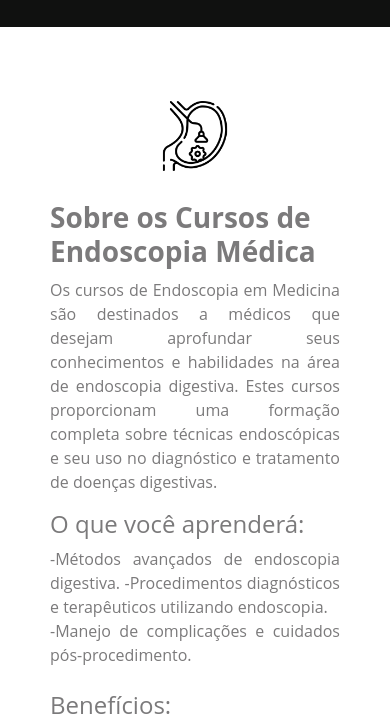
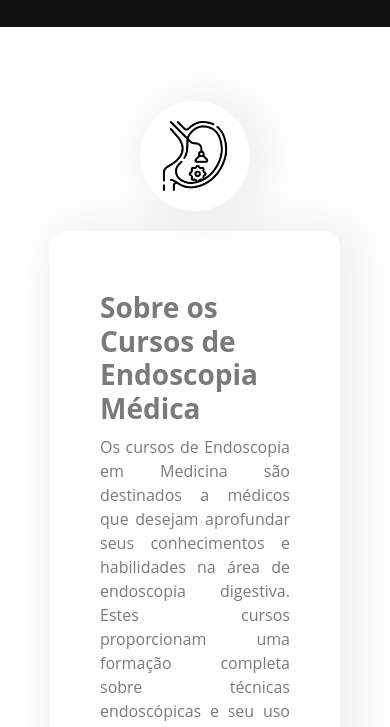
Before and after one commit to LucasVieiraaaa/Endo, a website: page src/pages/MedicinaEndo/medicinaEndo.html in a window 390 px wide. Shown: the part 485-1212 px from the top of the page. Drawn offline with nearby package versions, Linux system fonts and the light colour scheme.

Commit message:
Responsivity update

```diff
--- a/global.css
+++ b/global.css
@@ -377,31 +377,6 @@ details[open] summary {
     border-radius: 0px;
 }
 
-.btn02 {
-    background-color: #1d201d;
-    color: #ffffff;
-    width: 450px;
-    margin-top: 20px;
-    height: 55px;
-    font-size: 15px;
-    transition: transform 0.3s ease-in-out, background-color 0.3s ease-in-out, box-shadow 0.3s ease-in-out, border-radius 0.3s ease-in-out;
-    padding: 10px 20px;
-    padding-bottom: 55px;
-    margin-top: 0px;
-    border: none;
-    border-radius: 1em;
-    text-align: center;
-    box-shadow: 5px 5px 20px rgba(189, 189, 189, 0.6);
-}
-
-.btn02:hover {
-    transform: scale(1.07);
-    background-color: #0e54b6;
-    color: white;
-    box-shadow: 10px 10px 30px rgba(189, 189, 189, 0.6);
-    border-radius: 0px;
-}
-
 hr {
     width: 90%;
     max-width: 700px;
@@ -534,8 +509,7 @@ footer p {
     }
 
     .btn,
-    .btn01,
-    .btn02 {
+    .btn01{
         width: 100%;
         height: auto;
     }
@@ -559,7 +533,13 @@ footer p {
 }
 
 @media (max-width: 853px) {
-
+    .btn01{
+        padding: 15px;
+        padding-left: 20px;
+        padding-right: 20px;
+        margin-bottom: 1em;
+        font-size: 13px;
+    }
 }
 @media (max-width: 480px) {
     header {
@@ -654,8 +634,6 @@ footer p {
     footer p {
         font-size: 12px;
     }
-
-    .btn01,
     .btn {
         background-color: #1d201d;
         color: #ffffff;
@@ -670,7 +648,6 @@ footer p {
         width: 100%;
         overflow: hidden;
     }
-
     h3 {
         text-align: center;
         margin: 10px 0;
@@ -683,7 +660,7 @@ footer p {
     }
 
     .center-icon-02 {
-        padding-top: 0;
+        padding-top: 0px;
     }
 
     .form-inscricao {
--- a/src/pages/EnfermagemEndo/enfermagemEndo.css
+++ b/src/pages/EnfermagemEndo/enfermagemEndo.css
@@ -56,7 +56,7 @@
     align-items: center;
     padding-top: 10px;
     padding-bottom: 0px;
-    max-width: 800px;
+    max-width: 1500px;
     border-radius: 1em;
 }
 
@@ -209,8 +209,24 @@ h3.text-center {
     font-size: 17px;
     color: red;
 }
-
-
+.container-endo{
+    background-color: #FFFFFF;
+    -webkit-box-shadow: 10px 2px 47px 15px rgba(0, 0, 0, 0.06);
+    -moz-box-shadow: 10px 2px 47px 15px rgba(0, 0, 0, 0.06);
+    box-shadow: 10px 2px 47px 15px rgba(0, 0, 0, 0.06);
+    border-radius: 1em;
+    padding: 50px;
+}
+.content-endo-icon{
+    background-color: #FFFFFF;
+    -webkit-box-shadow: 10px 2px 47px 15px rgba(0, 0, 0, 0.06);
+    -moz-box-shadow: 10px 2px 47px 15px rgba(0, 0, 0, 0.06);
+    box-shadow: 10px 2px 47px 15px rgba(0, 0, 0, 0.06);
+    border-radius: 50%;
+    width: auto;
+    height: auto;
+    padding: 20px;
+}
 @media (max-width: 1200px) {
     .center-icon-02 {
         padding-top: 150px;
--- a/src/pages/MedicinaEndo/medicaEndo.css
+++ b/src/pages/MedicinaEndo/medicaEndo.css
@@ -54,10 +54,8 @@
     display: flex;
     flex-direction: column;
     align-items: center;
-    padding-top: 10px;
     padding-bottom: 0px;
-    max-width: 700px;
-    border-radius: 1em;
+    max-width: 1500px;
 }
 
 .img-container-wrapper {
@@ -134,7 +132,7 @@
     display: flex;
     justify-content: center;
     align-items: center;
-    padding-top: 170px;
+    padding-top: 150px;
     padding-bottom: 20px;
     border-radius: 50%;
 }
@@ -208,6 +206,25 @@ h3.text-center {
     color: red;
 }
 
+.container-endo{
+    background-color: #FFFFFF;
+    -webkit-box-shadow: 10px 2px 47px 15px rgba(0, 0, 0, 0.06);
+    -moz-box-shadow: 10px 2px 47px 15px rgba(0, 0, 0, 0.06);
+    box-shadow: 10px 2px 47px 15px rgba(0, 0, 0, 0.06);
+    border-radius: 1em;
+    padding: 50px;
+}
+.content-endo-icon{
+    background-color: #FFFFFF;
+    -webkit-box-shadow: 10px 2px 47px 15px rgba(0, 0, 0, 0.06);
+    -moz-box-shadow: 10px 2px 47px 15px rgba(0, 0, 0, 0.06);
+    box-shadow: 10px 2px 47px 15px rgba(0, 0, 0, 0.06);
+    border-radius: 50%;
+    width: auto;
+    height: auto;
+    padding: 20px;
+}
+
 @media (max-width: 1200px) {
     .img-med-container {
         width: calc(50% - 10px);
--- a/src/pages/MedicinaEndo/medicinaEndo.html
+++ b/src/pages/MedicinaEndo/medicinaEndo.html
@@ -40,7 +40,8 @@
                         </ul>
                     </details>
                 </li>
-                <li><span class="material-symbols-outlined">image</span><a href="../Galeria/galeria.html" class="text-19px"> Galeria</a></li>
+                <li><span class="material-symbols-outlined">image</span><a href="../Galeria/galeria.html"
+                        class="text-19px"> Galeria</a></li>
                 <li><span class="material-symbols-outlined">video_camera_front</span><a href="#" class="text-19px">
                         Imprensa</a></li>
                 <li><span class="material-symbols-outlined" style="padding-right: 0.18em;">account_box</span>
@@ -66,13 +67,18 @@
         <div class="sobreOcurso">
             <div style="display: inline">
                 <div class="center-icon-02">
+                    <div class="content-endo-icon">
                     <img class="form-icon" src="../../../base/media/icons/5278330.png" alt="endo-icon">
+                    </div>
                 </div>
-                <h3 class="text-left"><b>Sobre os Cursos de Endoscopia Médica</b></h3>
-                <h6 class="text-left"></h6>
-                <p>Os cursos de Endoscopia em Medicina são destinados a médicos que desejam aprofundar seus
-                    conhecimentos e habilidades na área de endoscopia digestiva. Estes cursos proporcionam uma formação
-                    completa sobre técnicas endoscópicas e seu uso no diagnóstico e tratamento de doenças digestivas.
+                <div class="container-endo">
+                    <h3 class="text-left"><b>Sobre os Cursos de Endoscopia Médica</b></h3>
+                    <!-- <h6 class="text-left"></h6> -->
+                    <p>Os cursos de Endoscopia em Medicina são destinados a médicos que desejam aprofundar seus
+                        conhecimentos e habilidades na área de endoscopia digestiva. Estes cursos proporcionam uma
+                        formação
+                        completa sobre técnicas endoscópicas e seu uso no diagnóstico e tratamento de doenças
+                        digestivas.
 
                     <h4>O que você aprenderá:</h4>
 
@@ -87,46 +93,14 @@
                     -Para mais detalhes e para se inscrever, visite nosso site e descubra como o curso pode enriquecer
                     sua prática médica.
 
-                </p>
+                    </p>
+                </div>
             </div>
             <br>
         </div>
         <hr>
         <br>
         <div>
-            <!-- <div class="container-cursos">
-                <h5 class="text-center">OBJETIVO DOS CURSOS</h5>
-                <br>
-                <div style="width: 100%;">
-                    <div style="background-color: #1d201d; padding: 30px;">
-                        <h3 class="text-center" style="color: #ffffff;">O que você vai aprender</h3>
-                        <br>
-                        <div class="card-carousel">
-                            <div class="card" id="1">
-                                <div class="image-container"></div>
-                                <p>1 Lorem ipsum dolor sit amet, consectetur adipisicing elit. Sapiente, explicabo!</p>
-                            </div>
-                            <div class="card" id="2">
-                                <div class="image-container"></div>
-                                <p>2 Lorem ipsum dolor sit amet, consectetur adipisicing elit. Sapiente, explicabo!</p>
-                            </div>
-                            <div class="card" id="3">
-                                <div class="image-container"></div>
-                                <p>3 Lorem ipsum dolor sit amet, consectetur adipisicing elit. Sapiente, explicabo!</p>
-                            </div>
-                            <div class="card" id="4">
-                                <div class="image-container"></div>
-                                <p>4 Lorem ipsum dolor sit amet, consectetur adipisicing elit. Sapiente, explicabo!</p>
-                            </div>
-                            <div class="card" id="5">
-                                <div class="image-container"></div>
-                                <p>5 Lorem ipsum dolor sit amet, consectetur adipisicing elit. Sapiente, explicabo!</p>
-                            </div>
-                            <a href="#" class="visuallyhidden card-controller">Carousel controller</a>
-                        </div>
-                    </div>
-                </div>
-            </div> -->
             <div class="img-container-wrapper">
                 <div class="img-med-container">
                     <img class="img-med" src="../../../base/media/imgs/endo-09.png" alt="img"
```
Also changed, not shown: index.html (+2 -3 lines), src/pages/EnfermagemEndo/enfermagemEndo.html (+5 -34 lines).
